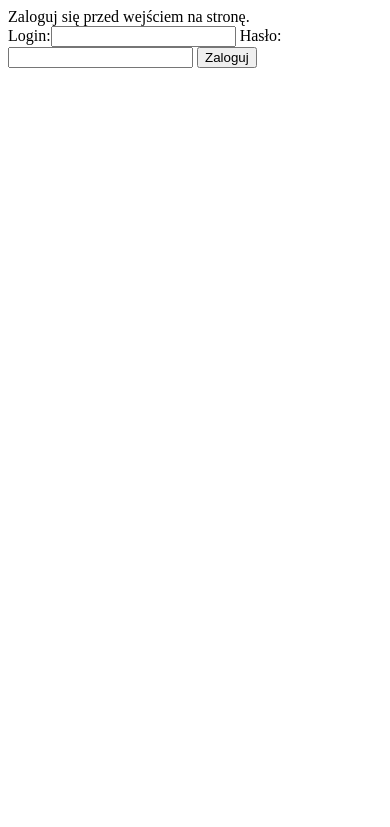
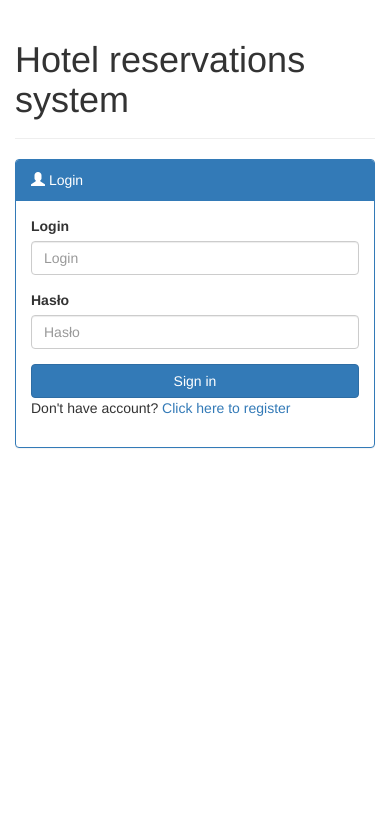
Before and after one commit to mck159/soa_hotel_client, a Django app: page /hotel/login/ in a window 390 px wide. Shown: the top 827 px of the page. Run offline with Django 3.2, Linux system fonts and the light colour scheme; parts of the project's set-up code (start-up, migrations or seed data) failed here and were passed over; some libraries are stand-ins or nearby versions.

Commit message:
Bootstrap styling, refactoring views and redirects

```diff
--- /dev/null
+++ b/hotel/templates/hotel/base_panel.html
@@ -0,0 +1,39 @@
+<html>
+<head>
+    <link rel="stylesheet" href="https://maxcdn.bootstrapcdn.com/bootstrap/3.3.4/css/bootstrap.min.css">
+    <title>{% block title %}{% endblock %}</title>
+    <script src="http://code.jquery.com/jquery-2.1.4.min.js"></script>
+    <script src="https://maxcdn.bootstrapcdn.com/bootstrap/3.3.4/js/bootstrap.min.js"></script>
+</head>
+
+<body>
+    <div class="container">
+        <div class="page-header">
+            <h1>Hotel reservations system</h1>
+        </div>
+        <div class="row">
+            <div class="col-sm-6 col-md-4 col-md-offset-4">
+                <div class="panel panel-primary">
+                    <div class="panel-heading">
+                        {% block panel_title %}{% endblock %}
+                    </div>
+                    <div class="panel-body">
+                        {% if warnings %}
+                            <div class="alert alert-warning">
+                                <button type="button" class="close" data-dismiss="alert">&times;</button>
+                                <strong>{{warnings}}</strong>
+                            </div>
+                        {% endif %}
+                        {% if info %}
+                            <div class="alert alert-info">
+                                <button type="button" class="close" data-dismiss="alert">&times;</button>
+                                <strong>{{info}}</strong>
+                            </div>
+                        {% endif %}
+                        {% block panel_body %}{% endblock %}
+                    </div>
+                </div>
+        </div>
+    </div>
+</body>
+</html>
--- a/hotel/templates/hotel/login.html
+++ b/hotel/templates/hotel/login.html
@@ -1,6 +1,21 @@
-{% if redir %}
-    Zaloguj się przed wejściem na stronę.
-{% endif %}
-<form action="{%url 'login' %}" method="{{loginForm.method}}">{% csrf_token %}{{ loginForm.form }}
-    <input type="submit" value="Zaloguj" />
+{% extends 'hotel/base_panel.html' %}
+{% load bootstrap3 %}
+{% block title %}
+Login
+{% endblock %}
+
+{% block panel_title %}
+<span class="glyphicon glyphicon-user"></span> Login
+{% endblock %}
+
+{% block panel_body %}
+<form action="{%url 'login' %}" method="{{loginForm.method}}">{% csrf_token %}
+    {% bootstrap_form loginForm.form %}
+    {% buttons %}
+    <button type="submit" class="btn btn-primary btn-block">
+        Sign in
+    </button>
+    {% endbuttons %}
+    Don't have account? <a href="{% url 'register' %}">Click here to register</a>
 </form>
+{% endblock %}
--- a/hotel/urls.py
+++ b/hotel/urls.py
@@ -5,5 +5,6 @@ from . import views
 urlpatterns = [
     url(r'^$', views.index, name='index'),
     url(r'login/$', views.login, name='login'),
-    url(r'register/$', views.register, name='register')
+    url(r'register/$', views.register, name='register'),
+    url(r'hotels/$', views.hotels, name='hotelList')
 ]
--- a/hotel/utils/tokenRequiredDecorator.py
+++ b/hotel/utils/tokenRequiredDecorator.py
@@ -6,7 +6,7 @@ def tokenRequired(func):
             return func(request)
         else:
             response = redirect('login')
-            response['Location'] += '?redirect=true'
+            response['Location'] += '?warnings=login_required'
             return response
         #return HttpResponse(args[0].session.__str__())
 
--- a/hotel/views.py
+++ b/hotel/views.py
@@ -1,4 +1,4 @@
-from django.shortcuts import render
+from django.shortcuts import render, redirect
 from django.http import HttpResponse
 from django.views import generic
 from .forms import LoginForm, RegisterForm
@@ -8,13 +8,16 @@ from django.conf import settings
 from .utils import tokenRequiredDecorator
 from . import objects
 import json
+from django.views.decorators.http import require_http_methods
 # Create your views here.
 
 @tokenRequiredDecorator.tokenRequired
+@require_http_methods(["GET"])
 def index(request):
-    #return HttpResponse(request.session.__str__())
-    return HttpResponse("Hello")
+    return render(request, 'hotel/index.html', {'info' : request.GET['info'] if 'info' in request.GET else None,
+                                                'warnings' : request.GET['warnings'] if 'warnings' in request.GET else None})
 
+@require_http_methods(["GET", "POST"])
 def login(request):
     if request.method == 'POST':
         form = LoginForm(request.POST)
@@ -23,23 +26,31 @@ def login(request):
             password = form.cleaned_data['password']
             url = '%slogin/in/%s/%s' % (settings.WEBSERVICE_URL, username, password)
             r = requests.post(url)
-            if username == 'maciek' and password == 'test':
+            if r.status_code == 200:
                 response = HttpResponse('logged in')
+                response = redirect('index')
+                response['Location'] += '?info=logged_in'
                 response.set_cookie("token", "OKI")
                 return response
+            elif r.status_code == 401:
+                loginForm = {"form" : LoginForm(initial=request.POST), "url" : settings.WEBSERVICE_URL, "method" : "POST"}
+                return render(request, 'hotel/login.html', {'loginForm' : loginForm, 'warnings' : 'Wrong username/password provided'})
             else:
-                return HttpResponse('unauthorized', status=401)
-        return HttpResponse("not ok")
+                loginForm = {"form" : LoginForm(initial=request.POST), "url" : settings.WEBSERVICE_URL, "method" : "POST"}
+                return render(request, 'hotel/login.html', {'loginForm' : loginForm, 'warnings' : 'Something went wrong'})
+        loginForm = {"form" : LoginForm(initial=request.POST), "url" : settings.WEBSERVICE_URL, "method" : "POST"}
+        return render(request, 'hotel/login.html', {'loginForm' : loginForm, 'warnings' : 'Something went wrong'})
+    else:
+        warnings = None
+        info = None
+        if 'warnings' in request.GET:
+            warnings = request.GET['warnings'] if 'warnings' in request.GET else None
+        if 'info' in request.GET:
+            info = request.GET['info'] if 'info' in request.GET else None
+        loginForm = {"form" : LoginForm(), "url" : settings.WEBSERVICE_URL, "method" : "POST"}
+        return render(request, 'hotel/login.html', {'loginForm' : loginForm, 'warnings' : warnings, 'info' : info})
 
-
-
-        return HttpResponse(settings.WEBSERVICE_URL)
-    else:
-        if 'redirect' in request.GET and request.GET['redirect'] == 'true':
-            redir = True
-        loginForm = {"form" : LoginForm(), "url" : settings.WEBSERVICE_URL, "method" : "POST"}
-    return render(request, 'hotel/login.html', {'loginForm' : loginForm, 'redir' : True})
-
+@require_http_methods(["GET", "POST"])
 def register(request):
     if request.method == 'POST':
         form = RegisterForm(request.POST)
@@ -48,7 +59,8 @@ def register(request):
             password2 = form.cleaned_data['password2']
             try:
                 if password != password2:
-                    raise ValueError('Passwords not match')
+                    registerForm = {"form" : RegisterForm(initial=request.POST), "url" : settings.WEBSERVICE_URL, "method" : "POST"}
+                    return render(request, 'hotel/register.html', {'registerForm' : registerForm, 'warnings' : "Passwords not match"})
                 url = '%sregistration/account' % (settings.WEBSERVICE_URL)
                 # deserialize
                 account = {}
@@ -71,10 +83,18 @@ def register(request):
                 data = json.dumps(account)
 
                 r = requests.post(url, data=data ,headers={"Content-Type" : "application/json"})
-                return HttpResponse('Dobrze wypelnione')
+                response = redirect('login')
+                response['Location'] += '?info=registered'
+                return response
             except ValueError as e:
                 return HttpResponse(e)
-        return HttpResponse("Wypełnij wszystkie pola")
+        registerForm = {"form" : RegisterForm(initial=request.POST), "url" : settings.WEBSERVICE_URL, "method" : "POST"}
+        return render(request, 'hotel/register.html', {'registerForm' : registerForm, 'warnings' : "Something went wrong"})
     else:
         registerForm = {"form" : RegisterForm(), "url" : settings.WEBSERVICE_URL, "method" : "POST"}
         return render(request, 'hotel/register.html', {'registerForm' : registerForm})
+
+@tokenRequiredDecorator.tokenRequired
+@require_http_methods(["GET"])
+def hotels(request):
+    return HttpResponse("TEST")
--- a/soa_project/settings.py
+++ b/soa_project/settings.py
@@ -37,7 +37,8 @@ INSTALLED_APPS = (
     'django.contrib.sessions',
     'django.contrib.messages',
     'django.contrib.staticfiles',
-    'hotel'
+    'hotel',
+    'bootstrap3'
 )
 
 MIDDLEWARE_CLASSES = (
```
Also changed, not shown: hotel/templates/hotel/index.html (added, +37 -0 lines), hotel/templates/hotel/register.html (+20 -5 lines).
